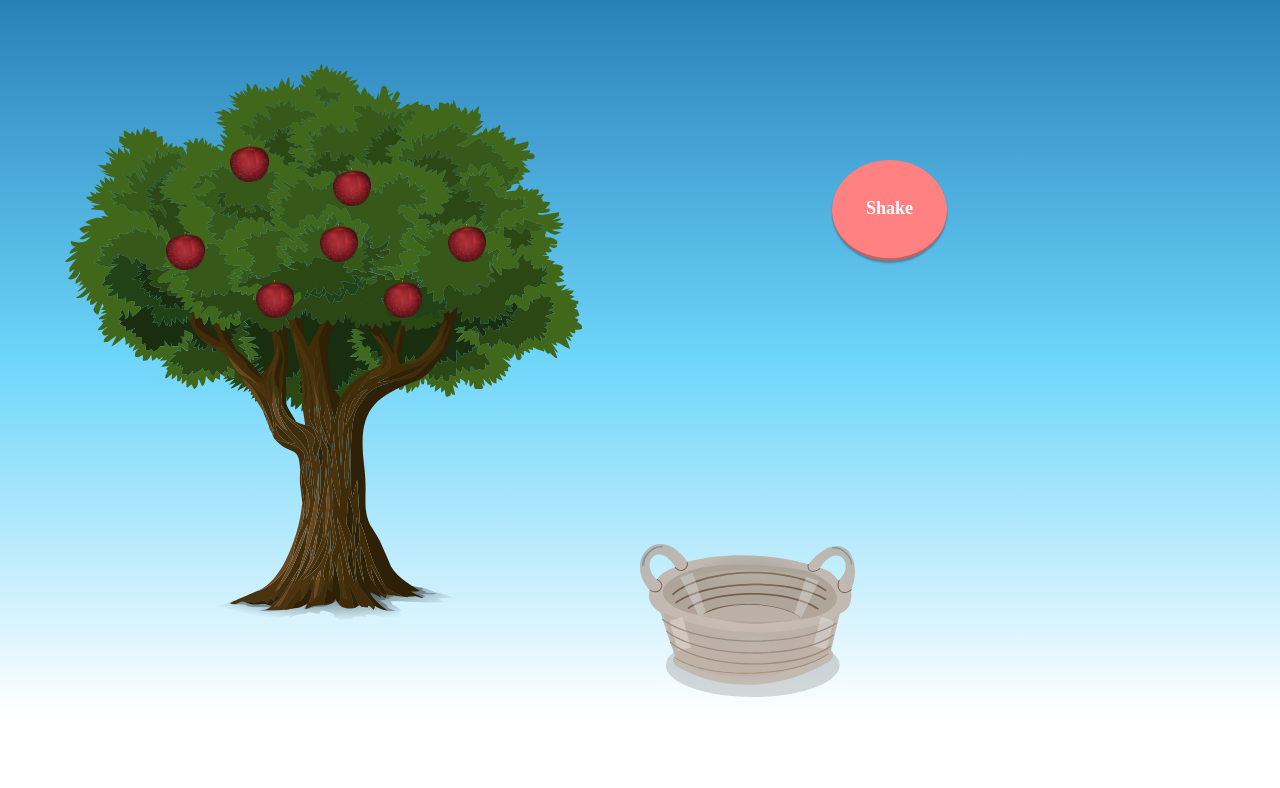
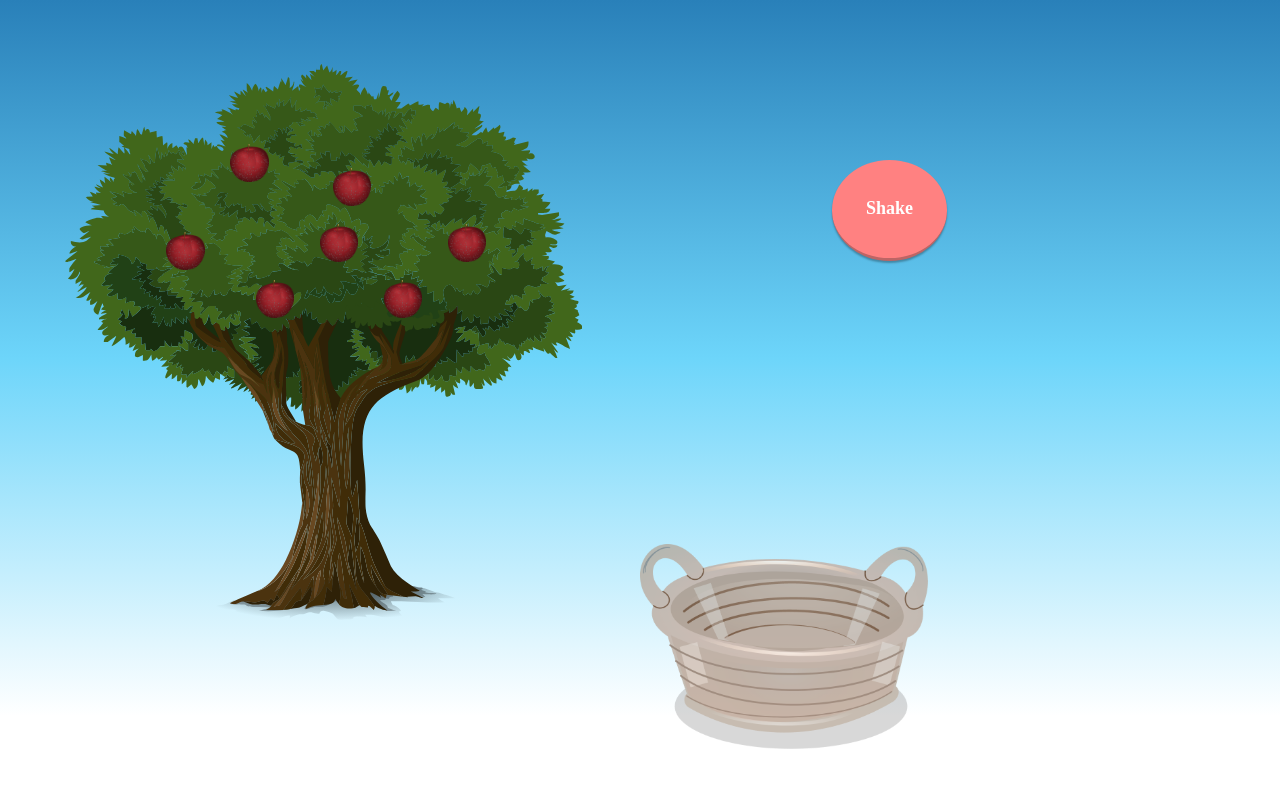
Before and after one commit to Senakbulut/shaking-tree-app, a React app: page / in a window 1280 px wide. Shown: the top 788 px of the page. Built offline with nearby package versions, Linux system fonts and the light colour scheme.

Commit message:
images types changed

```diff
--- a/src/components/Basket/Basket.js
+++ b/src/components/Basket/Basket.js
@@ -13,10 +13,10 @@ function Basket() {
         <div>
             <Apple visible={visibleApple}/>
             <div className="containerBasket">
-                <img src="../../../public/images/basket.svg" alt="" className="basketImg" />
-                <img src="../../../public/images/apple.svg" alt=""  className={`basketapple1 ${basketApple ? 'vBasketapple' : null }`}/>
-                <img src="../../../public/images/apple.svg" alt="" className={`basketapple2 ${basketApple ? 'vBasketapple' : null }`} />
-                <img src="../../../public/images/apple.svg" alt="" className={`basketapple3 ${basketApple ? 'vBasketapple' : null }`} />
+                <img src="../../../public/images/basket.png" alt="" className="basketImg" />
+                <img src="../../../public/images/apple.png" alt=""  className={`basketapple1 ${basketApple ? 'vBasketapple' : null }`}/>
+                <img src="../../../public/images/apple.png" alt="" className={`basketapple2 ${basketApple ? 'vBasketapple' : null }`} />
+                <img src="../../../public/images/apple.png" alt="" className={`basketapple3 ${basketApple ? 'vBasketapple' : null }`} />
             </div>
         </div>
     )
```
